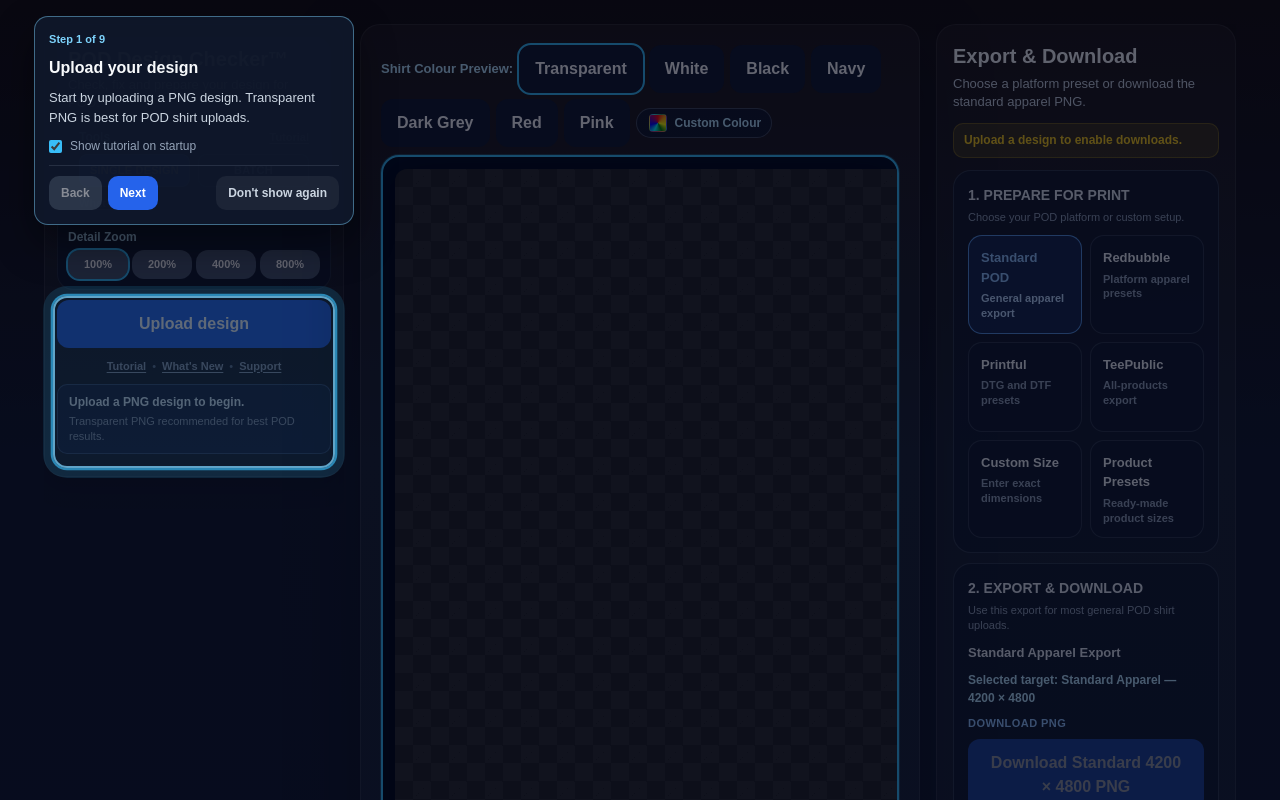
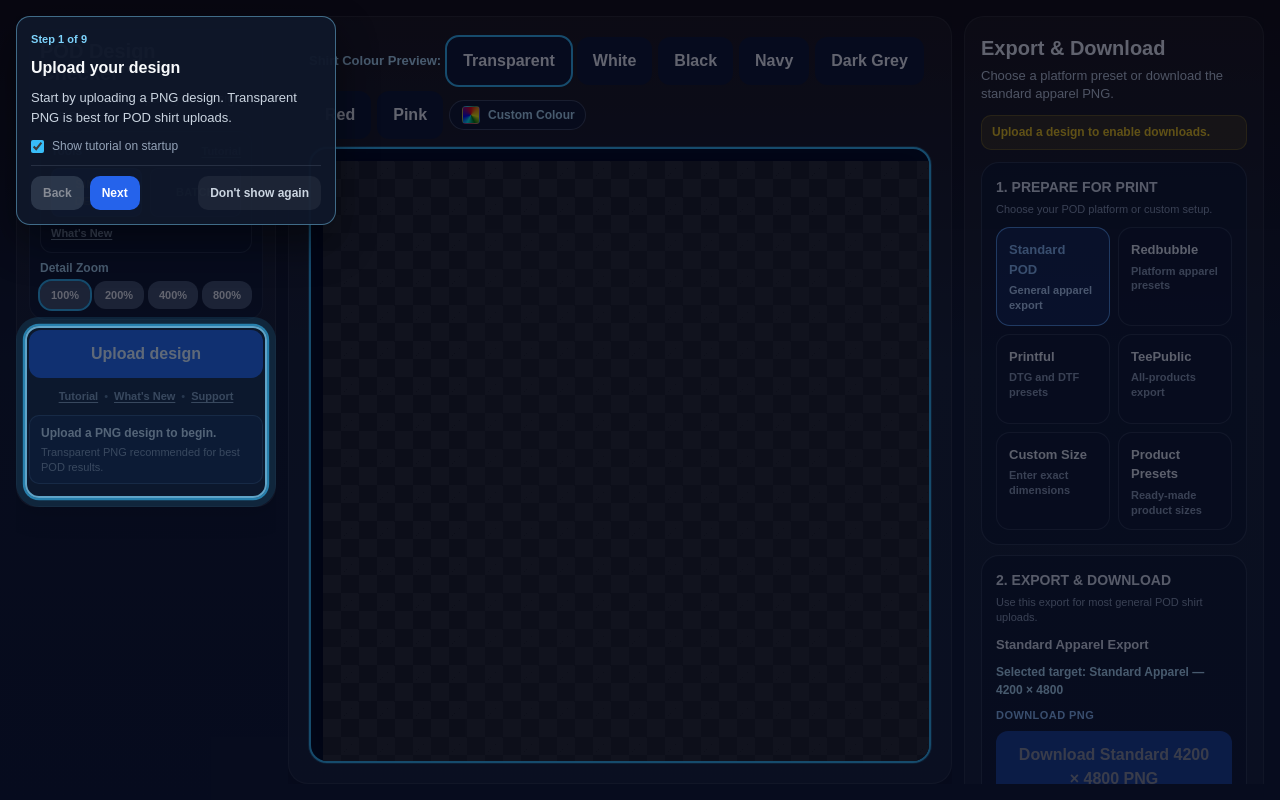
Before and after one commit to noobmacker-creator/pod-design-checker, a Next.js app: page / in a window 1280 px wide. Shown: the top 800 px of the page. Built offline with nearby package versions, Linux system fonts and the light colour scheme.

Commit message:
Fit desktop layout to viewport

```diff
--- a/app/components/DesignPreviewPanel.tsx
+++ b/app/components/DesignPreviewPanel.tsx
@@ -89,7 +89,11 @@ export default function DesignPreviewPanel({
         background: 'rgba(255,255,255,0.04)',
         boxShadow: '0 25px 70px rgba(0,0,0,0.35)',
         minWidth: 0,
-        height: 'fit-content',
+        height: '100%',
+        minHeight: 0,
+        display: 'flex',
+        flexDirection: 'column',
+        boxSizing: 'border-box',
       }}
     >
       {autoFixApplied && setAutoFixPreviewMode ? (
@@ -100,6 +104,7 @@ export default function DesignPreviewPanel({
             alignItems: 'center',
             gap: 6,
             marginBottom: 8,
+            flexShrink: 0,
           }}
         >
           <span style={{ fontWeight: 700, color: '#bae6fd', fontSize: 13 }}>View:</span>
@@ -135,6 +140,7 @@ export default function DesignPreviewPanel({
           display: 'grid',
           gap: 4,
           marginBottom: 8,
+          flexShrink: 0,
         }}
         data-tour="shirt-colour-preview"
       >
@@ -226,7 +232,9 @@ export default function DesignPreviewPanel({
         style={{
           position: 'relative',
           width: '100%',
-          height: '100vh',
+          flex: 1,
+          minHeight: 0,
+          height: 'auto',
           overflow: 'auto',
           borderRadius: 18,
           border: '2px solid #38bdf8',
--- a/app/page.tsx
+++ b/app/page.tsx
@@ -2148,12 +2148,12 @@ Generated by POD Design Checker V5.
 
   return (
     <main
+      className="pod-app-shell"
       style={{
-        minHeight: '100vh',
         background: 'linear-gradient(180deg, #140c08 0%, #111827 45%, #0f172a 100%)',
         color: '#f9fafb',
         fontFamily: 'Arial, Helvetica, sans-serif',
-        padding: '24px',
+        padding: '16px',
       }}
     >
       <style jsx global>{`
@@ -2186,22 +2186,68 @@ Generated by POD Design Checker V5.
         ::-webkit-scrollbar-thumb:hover {
           background: linear-gradient(180deg, #67e8f9, #60a5fa);
         }
+        .pod-app-shell {
+          height: 100dvh;
+          min-height: 0;
+          overflow: hidden;
+          box-sizing: border-box;
+        }
+        .pod-app-inner {
+          height: 100%;
+          min-height: 0;
+          display: flex;
+          flex-direction: column;
+          box-sizing: border-box;
+        }
         .pod-main-grid {
           display: grid;
-          grid-template-columns: minmax(0, 300px) minmax(0, 1fr) minmax(0, 300px);
-          gap: 16px;
+          grid-template-columns: 260px minmax(0, 1fr) 300px;
+          gap: 12px;
+          height: 100%;
+          min-height: 0;
+          flex: 1;
+          width: 100%;
+          box-sizing: border-box;
+        }
+        .pod-grid-child {
+          height: 100%;
+          min-height: 0;
+          min-width: 0;
+          overflow-y: auto;
+          overflow-x: hidden;
+        }
+        .pod-grid-child-center {
+          height: 100%;
+          min-height: 0;
+          min-width: 0;
+          overflow: hidden;
         }
         @media (max-width: 900px) {
+          .pod-app-shell {
+            height: auto;
+            min-height: 100dvh;
+            overflow: auto;
+          }
+          .pod-app-inner {
+            height: auto;
+          }
           .pod-main-grid {
             grid-template-columns: 1fr;
+            height: auto;
           }
+          .pod-grid-child,
+          .pod-grid-child-center {
+            height: auto;
+            overflow: visible;
+          }
         }
       `}</style>
 
       <StartupTutorial open={tutorialOpen} onOpenChange={setTutorialOpen} />
 
-<div className="pod-main-grid" style={{ width: '100%', padding: '0 20px' }}>
-         <div style={{ minWidth: 0, width: '100%', maxWidth: '100%', overflow: 'hidden' }}>
+      <div className="pod-app-inner">
+<div className="pod-main-grid">
+         <div className="pod-grid-child">
          <ScanResultsPanel
   file={file}
   uploadInputKey={uploadInputKey}
@@ -2244,7 +2290,7 @@ Generated by POD Design Checker V5.
 />
 </div>
 
-<div style={{ minWidth: 0, width: '100%', maxWidth: '100%' }}>
+<div className="pod-grid-child-center">
           <DesignPreviewPanel
   previewCanvasRef={previewCanvasRef}
   previewCanvasW={previewCanvasW}
@@ -2257,7 +2303,7 @@ Generated by POD Design Checker V5.
 />
 </div>
 
-<div style={{ minWidth: 0, width: '100%', maxWidth: '100%', overflow: 'hidden' }}>
+<div className="pod-grid-child">
 <IssueBucketsPanel
   img={img}
   checks={checks}
@@ -2295,6 +2341,7 @@ Generated by POD Design Checker V5.
       </div>
 
       <canvas ref={analysisCanvasRef} style={{ display: 'none' }} />
+      </div>
     </main>
   );
 }
```
